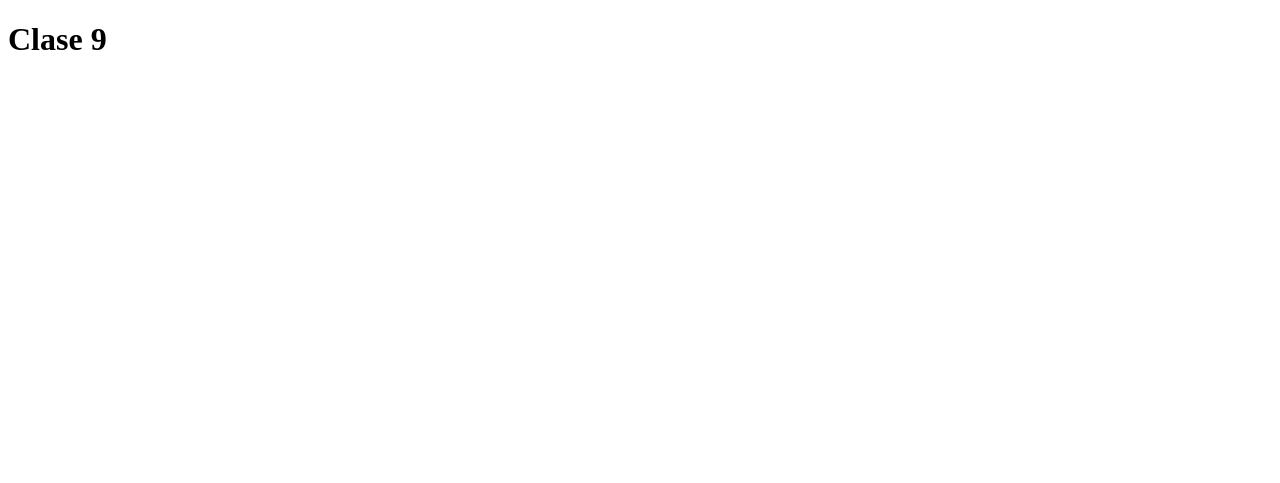
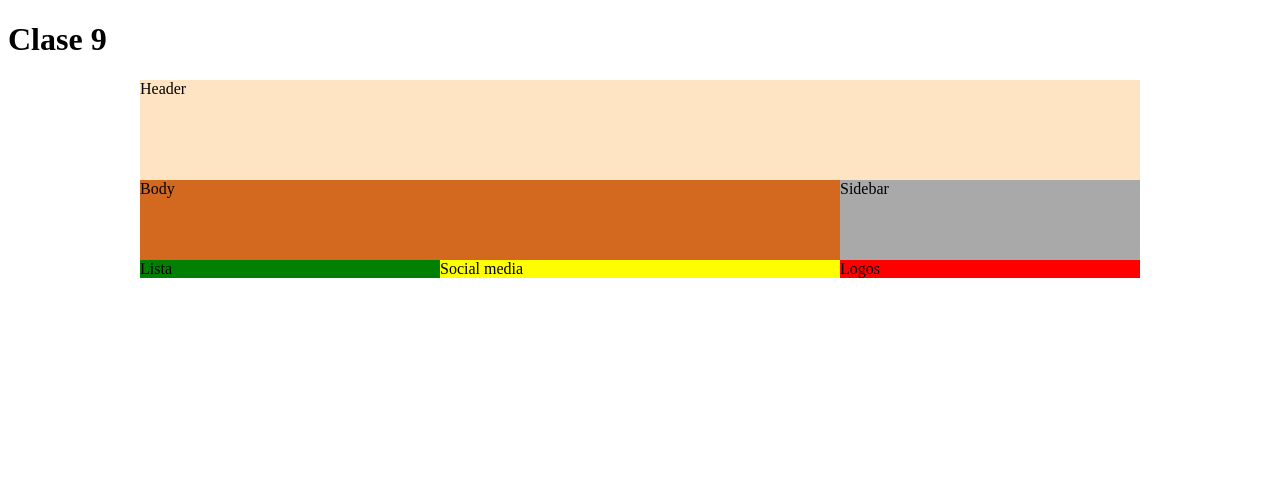
Before and after one commit to jimmygg/display-float-position, a plain HTML site: page index.html in a window 1280 px wide. Drawn offline with Linux system fonts and the light colour scheme.

Commit message:
Box floats and clearfix

```diff
--- a/css/styles.css
+++ b/css/styles.css
@@ -5,3 +5,52 @@ a{
 p{
 	display: inline;
 }
+
+.wrapper{
+	width: 1000px;
+	height: 400px;
+	margin: 0 auto;
+}
+
+#header{
+	background-color: bisque;
+	height: 100px;
+}
+
+#body{
+	background-color: chocolate;
+	width: 700px;
+	height: 80px;
+	float: left;
+}
+
+#sidebar{
+	background-color: darkgray;
+	width: 300px;
+	height: 80px;
+	float: left;
+}
+
+#lista{
+	background-color: green;
+	width: 300px;
+	float: left;
+}
+
+#social-media{
+	background-color: yellow;
+	width: 400px;
+	float: left;
+}
+
+#logo{
+	background-color: red;
+	width: 300px;
+	float: left;
+}
+
+.clearfix::after {
+  content: "";
+  clear: both;
+  display: table;
+}
--- a/index.html
+++ b/index.html
@@ -26,6 +26,31 @@
 		<p>Lorem, ipsum dolor sit amet consectetur adipisicing elit.</p>
 	</div> -->
 
+	<div class="wrapper">
+
+		<div id="header">Header</div>
+
+		<!-- Envueltos por un clearfix -->
+		<div id="main" class="clearfix">
+			<!-- Elementos flotados -->
+			<div id="body">
+				Body
+			</div>
+			<div id="sidebar">
+				Sidebar
+			</div>
+		</div>
+
+		<div id="footer">
+			<div class="clearfix">
+				<div id="lista">Lista</div>
+				<div id="social-media">Social media</div>
+				<div id="logo">Logos</div>
+			</div>
+		</div>
+
+	</div>
+
 </body>
 
 </html>
```
